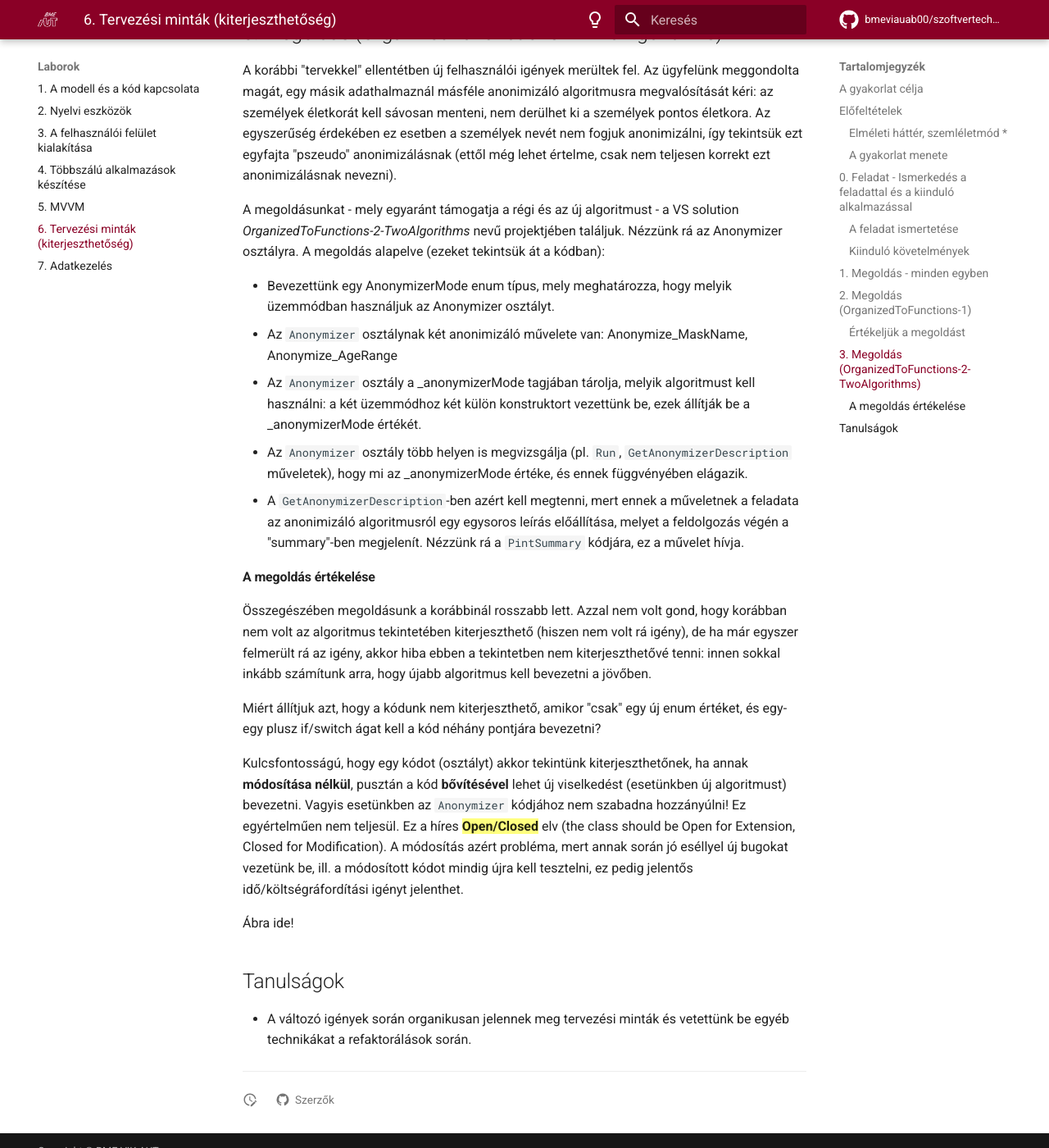
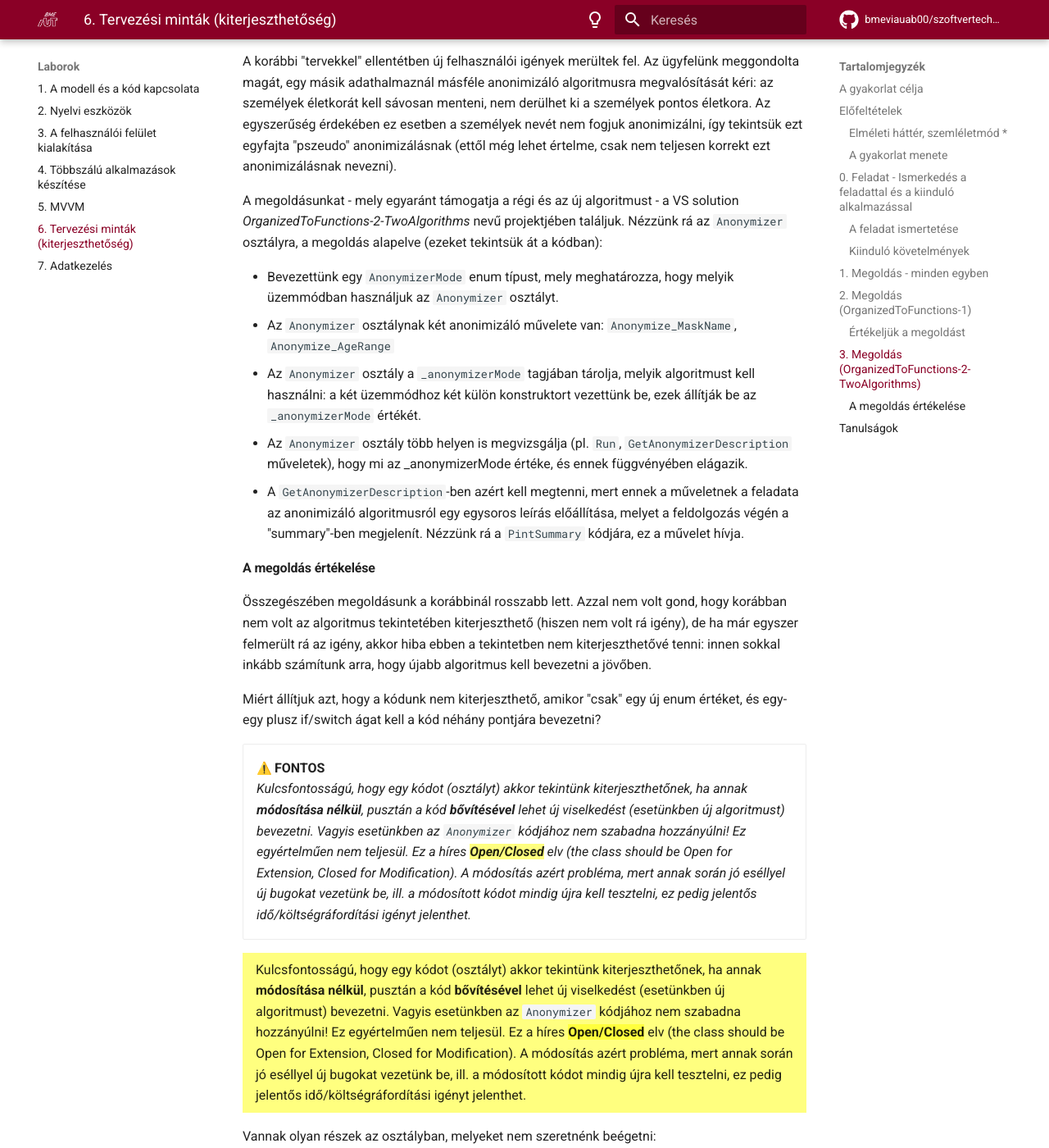
Before and after one commit to bmeviauab00/szoftvertechnikak, an MkDocs documentation site: the page built from docs/labor/6-tervezesi-mintak/index.md, in a window 1280 px wide and 1400 px high, scrolled down 6368 px. Shown: the whole window at 82% size. Built offline with MkDocs 1.6.1 and Material for MkDocs 9.7.7, drawn with Linux system fonts in a browser that asks for light colours; emoji names are drawn with the system emoji font; comment, search, counter and statistics services are not loaded; the version menu is left out; some of the changed text lies outside the part shown.

Commit message:
Tervezési minták lab

````diff
--- a/docs/labor/6-tervezesi-mintak/index.md
+++ b/docs/labor/6-tervezesi-mintak/index.md
@@ -58,7 +58,9 @@
 
 Az alkalmazás bemenete egy CSV szövegfájl, mely minden sora egy adott személyre vonatkozóan tartalmaz adatokat. A fájrendszerben nyissuk meg a *Data* mappában levő us-500.csv fájlt (duplakattal, vagy akár a Jegyezettömb/Notepad alkalmazásban). Az látjuk, hogy "" között, vesszővel elválasztva találhatók az egyes személyekre vonatkozó adatok (ezek nem valósak). Nézzük az első sort:
 
-  *"James","Butt","Benton, John B Jr","6649 N Blue Gum St","New Orleans ","Orleans","LA","70116","504-621-8927","504-845-1427","39","96","Heart-related","jbutt@gmail.com"*
+```
+"James","Butt","Benton, John B Jr","6649 N Blue Gum St","New Orleans ","Orleans","LA","70116","504-621-8927","504-845-1427","39","96","Heart-related","jbutt@gmail.com"*
+```
 
 Az első sorban levő személyt James Buttnak nevezik, a "Benton, John B Jr" cégnél dolgozik, majd néhány címre vonatkozó mező található, 39 éves, 96 kg a testsúlya. Az ezt követő mező azt mondja meg, milyen súlyosabb betegsége van (a fenti sorba ez "Heart-related"). Ezt követi még néhány, számunkra nem izgalmas mező.
 
@@ -154,11 +156,11 @@
 
 A korábbi "tervekkel" ellentétben új felhasználói igények merültek fel. Az ügyfelünk meggondolta magát, egy másik adathalmaznál másféle anonimizáló algoritmusra megvalósítását kéri: az személyek életkorát kell sávosan menteni, nem derülhet ki a személyek pontos életkora. Az egyszerűség érdekében ez esetben a személyek nevét nem fogjuk anonimizálni, így tekintsük ezt egyfajta "pszeudo" anonimizálásnak (ettől még lehet értelme, csak nem teljesen korrekt ezt anonimizálásnak nevezni).
 
-A megoldásunkat - mely egyaránt támogatja a régi és az új algoritmust - a VS solution *OrganizedToFunctions-2-TwoAlgorithms* nevű projektjében találjuk. Nézzünk rá az Anonymizer osztályra. A megoldás alapelve (ezeket tekintsük át a kódban):
+A megoldásunkat - mely egyaránt támogatja a régi és az új algoritmust - a VS solution *OrganizedToFunctions-2-TwoAlgorithms* nevű projektjében találjuk. Nézzünk rá az `Anonymizer` osztályra, a megoldás alapelve (ezeket tekintsük át a kódban):
 
-* Bevezettünk egy AnonymizerMode enum típus, mely meghatározza, hogy melyik üzemmódban használjuk az Anonymizer osztályt.
-* Az `Anonymizer` osztálynak két anonimizáló művelete van: Anonymize_MaskName, Anonymize_AgeRange
-* Az `Anonymizer` osztály a _anonymizerMode tagjában tárolja, melyik algoritmust kell használni: a két üzemmódhoz két külön konstruktort vezettünk be, ezek állítják be a _anonymizerMode értékét.
+* Bevezettünk egy `AnonymizerMode` enum típust, mely meghatározza, hogy melyik üzemmódban használjuk az `Anonymizer` osztályt.
+* Az `Anonymizer` osztálynak két anonimizáló művelete van: `Anonymize_MaskName`, `Anonymize_AgeRange`
+* Az `Anonymizer` osztály a `_anonymizerMode` tagjában tárolja, melyik algoritmust kell használni: a két üzemmódhoz két külön konstruktort vezettünk be, ezek állítják be az `_anonymizerMode` értékét.
 * Az `Anonymizer` osztály több helyen is megvizsgálja (pl. `Run`, `GetAnonymizerDescription` műveletek), hogy mi az _anonymizerMode értéke, és ennek függvényében elágazik.
 * A `GetAnonymizerDescription`-ben azért kell megtenni, mert ennek a műveletnek a feladata az anonimizáló algoritmusról egy egysoros leírás előállítása, melyet a feldolgozás végén a "summary"-ben megjelenít. Nézzünk rá a `PintSummary` kódjára, ez a művelet hívja.
 
@@ -169,9 +171,42 @@
 
 Miért állítjuk azt, hogy a kódunk nem kiterjeszthető, amikor "csak" egy új enum értéket, és egy-egy plusz if/switch ágat kell a kód néhány pontjára bevezetni?
 
+<div class="grid cards" markdown>
+
+- :warning: __FONTOS__
+  *Kulcsfontosságú, hogy egy kódot (osztályt) akkor tekintünk kiterjeszthetőnek, ha annak **módosítása nélkül**, pusztán a kód **bővítésével** lehet új viselkedést (esetünkben új algoritmust) bevezetni. Vagyis esetünkben az `Anonymizer` kódjához nem szabadna hozzányúlni! Ez egyértelműen nem teljesül. Ez a híres **==Open/Closed==** elv (the class should be Open for Extension, Closed for Modification). A módosítás azért probléma, mert annak során jó eséllyel új bugokat vezetünk be, ill. a módosított kódot mindig újra kell tesztelni, ez pedig jelentős idő/költségráfordítási igényt jelenthet.*
+
+</div>
+
+
+
+{==
+
 Kulcsfontosságú, hogy egy kódot (osztályt) akkor tekintünk kiterjeszthetőnek, ha annak **módosítása nélkül**, pusztán a kód **bővítésével** lehet új viselkedést (esetünkben új algoritmust) bevezetni. Vagyis esetünkben az `Anonymizer` kódjához nem szabadna hozzányúlni! Ez egyértelműen nem teljesül. Ez a híres **==Open/Closed==** elv (the class should be Open for Extension, Closed for Modification). A módosítás azért probléma, mert annak során jó eséllyel új bugokat vezetünk be, ill. a módosított kódot mindig újra kell tesztelni, ez pedig jelentős idő/költségráfordítási igényt jelenthet.
 
-Ábra ide!
+==}
+
+Vannak olyan részek az osztályban, melyeket nem szeretnénk beégetni:
+
+* Ezek nem adatok, hanem **==viselkedések (kód, logika)==**
+* Nem if/switch utasításokkal szeretnénk megoldani
+* Tegyük ezeket más osztályokba!
+
+Vagyis az esetfüggő részeket nem égetjük bele, hanem leválasztjuk az osztályról: amely rész változhat, ott "kiterjesztési pontokat" vezetünk be, valamilyen módon megoldjuk, hogy "tetszőleges" kód lefuthasson. Ne gondoljunk semmiféle varázslatra, a már ismert eszközöket fogjuk erre használni:  öröklést absztrakt/virtuális függvényekkel, vagy interfészeket vagy delegate-eket.
+
+??? Note "Az általános megoldási elv illusztrálása"
+
+    A fenti gondolatokat az alábbi ábrával lehet szemléltetni általánosságában:
+
+    ![Extensibility illustration](images/illustrate-extensibility.png)
+
+A labor keretében három konkrét tervezési mintát, ill. technikát nézünk meg a fentiek megvalósítására:
+
+* Template Method tervezési minta
+* Strategy tervezési minta
+* Delegate/Lambda funkcionális
+
+Valójában mind használtuk már a tanulmányaink során, de most mélyebben megismerkedünk velük és be fogjuk gyakorolni ezek alkalmazását.
 
 ## Tanulságok
 
````
Also changed, not shown: other parts of docs/labor/6-tervezesi-mintak/index.md (+2 -2 lines), docs/labor/6-tervezesi-mintak/images/illustrate-extensibility.png (added), 1 other file.
